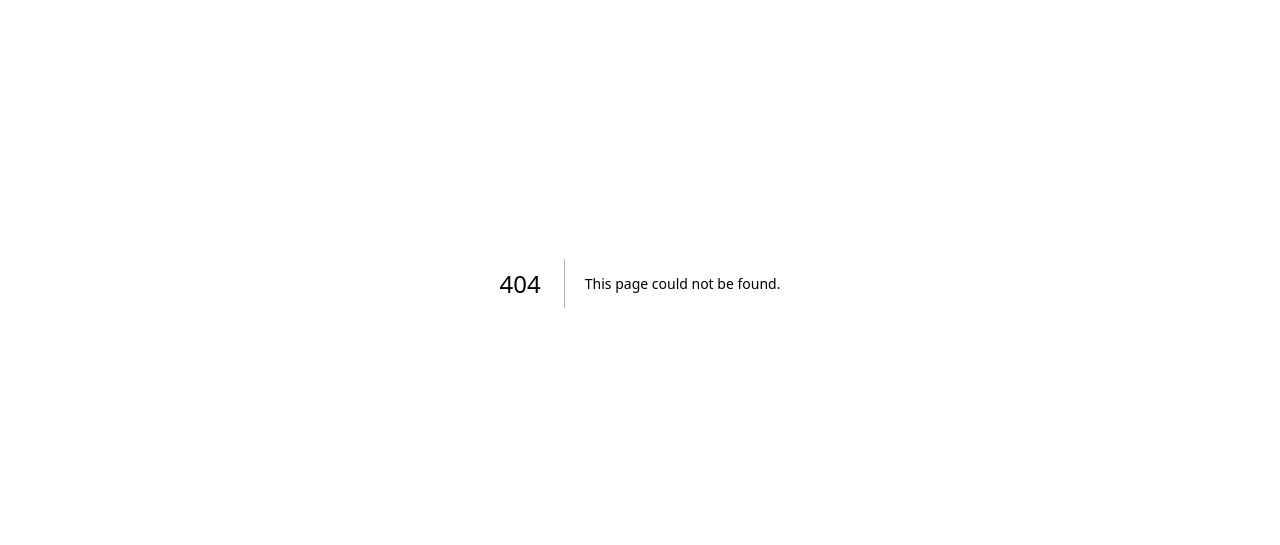
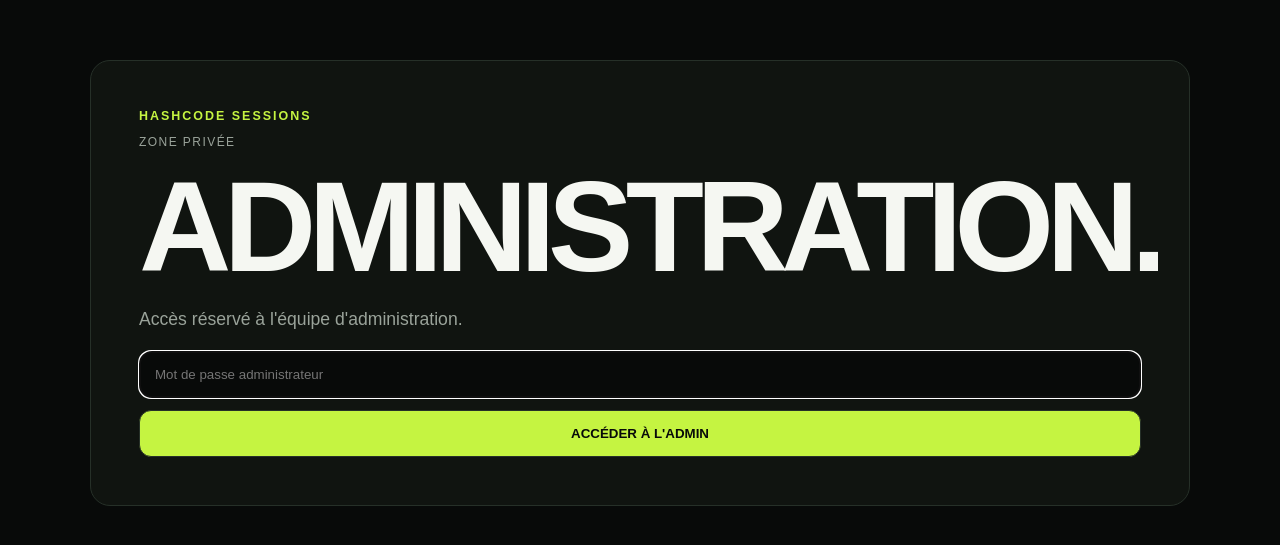
Before and after one commit to digitaleflex/hashcode-learning-experiences, a Next.js app: page /admin/login in a window 1280 px wide. Before the commit this address had no page. Shown: the part 117-662 px from the top of the page. Built offline with nearby package versions, Linux system fonts and the light colour scheme.

Commit message:
feat: add HashCode Sessions public and protected admin routes

```diff
--- /dev/null
+++ b/app/admin/login/page.tsx
@@ -0,0 +1,55 @@
+"use client";
+
+import { useState } from "react";
+import { useRouter } from "next/navigation";
+
+export default function AdminLogin() {
+  const router = useRouter();
+  const [password, setPassword] = useState("");
+  const [error, setError] = useState("");
+  const [loading, setLoading] = useState(false);
+
+  async function submit(event: React.FormEvent) {
+    event.preventDefault();
+    setLoading(true);
+    setError("");
+
+    const response = await fetch("/api/admin/login", {
+      method: "POST",
+      headers: { "Content-Type": "application/json" },
+      body: JSON.stringify({ password }),
+    });
+
+    setLoading(false);
+
+    if (!response.ok) {
+      setError("Accès refusé.");
+      return;
+    }
+
+    router.push("/admin");
+    router.refresh();
+  }
+
+  return (
+    <main className="join">
+      <section className="card">
+        <div className="brand">HASHCODE SESSIONS</div>
+        <p className="kicker">ZONE PRIVÉE</p>
+        <h1>ADMINISTRATION.</h1>
+        <p className="muted">Accès réservé à l'équipe d'administration.</p>
+        <form onSubmit={submit}>
+          <input
+            type="password"
+            value={password}
+            onChange={(event) => setPassword(event.target.value)}
+            placeholder="Mot de passe administrateur"
+            autoFocus
+          />
+          {error && <p className="error">{error}</p>}
+          <button disabled={loading}>{loading ? "VÉRIFICATION…" : "ACCÉDER À L'ADMIN"}</button>
+        </form>
+      </section>
+    </main>
+  );
+}
```
